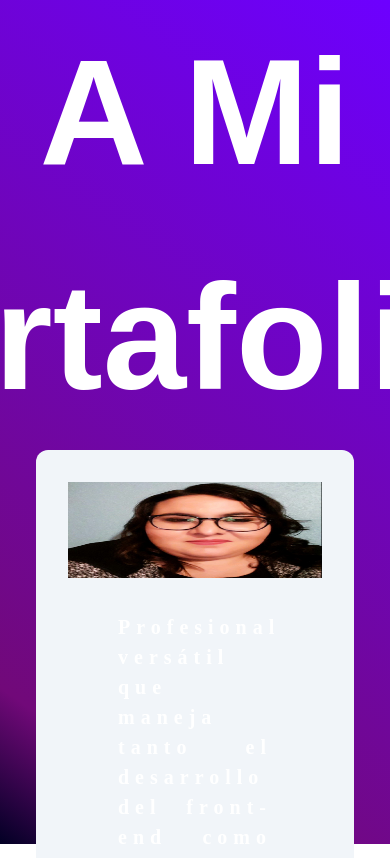
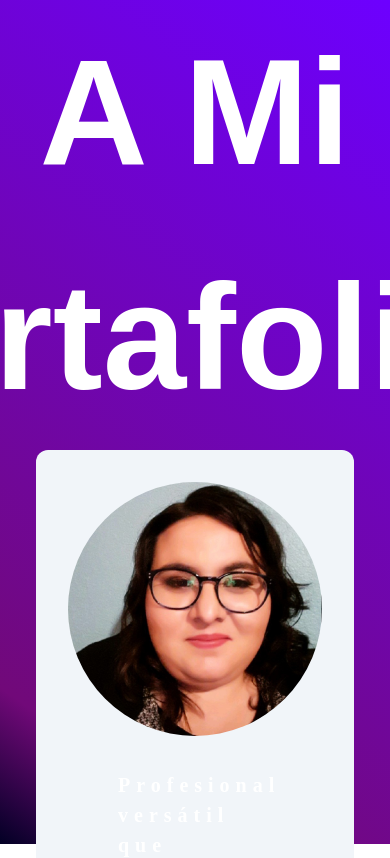
Before and after one commit to kprieto/mi-portafolio, a React (Create React App) app: page / in a window 390 px wide. Shown: the top 858 px of the page. Built offline with nearby package versions, Linux system fonts and the light colour scheme; the HTML template or start-up script is replaced by a standard one.

Commit message:
modificacionPortal

```diff
--- a/src/components/portada.jsx
+++ b/src/components/portada.jsx
@@ -30,7 +30,7 @@ function Portada({ showDiv, setShowDiv }) {
             {showDiv && ( // Conditionally render div based on state
                 <div className="container">
                     <figure className="md:flex bg-slate-100 rounded-xl p-8 md:p-0 dark:bg-slate-800">
-                        <img className="w-45 h-24 md:w-50 md:h-auto" src={foto} alt="" width="384" height="512"/>
+                        <img className="w-54 h-54 md:w-80 md:h-auto md:rounded-none rounded-full mx-auto" src={foto} alt="" width="384" height="512"/>
                         <div className="pt-6 md:p-8 text-center md:text-left space-y-4">
                             <blockquote>
                                 <p className="text-justify text-lg font-medium text-white EffectType">Profesional versátil que maneja tanto el desarrollo del front-end como del back-end de aplicaciones web y de escritorio.
```
Also changed, not shown: 10 other files (tests, documents, lock files or other folders).
